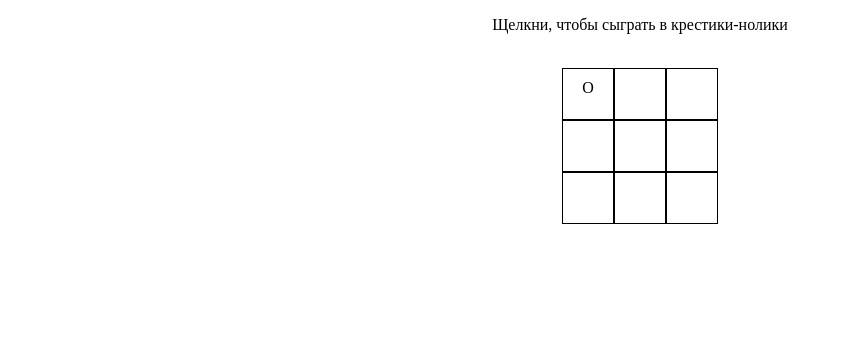
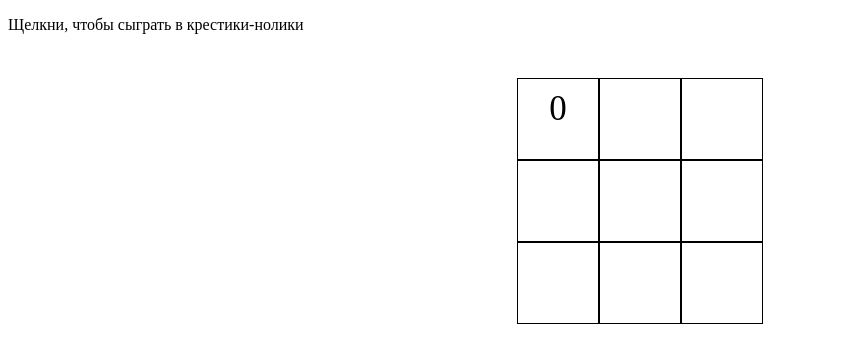
Before and after one commit to urisda1979/games, a plain HTML site: page index.html in a window 1280 px wide. Both pictures are taken after a click on the element 588 px from the left and 94 px from the top of the page. Shown: the whole page, without its empty margins (0-841 px from the left). Drawn offline with Linux system fonts and the light colour scheme.

Commit message:
last modification

```diff
--- a/index.html
+++ b/index.html
@@ -25,6 +25,6 @@
                 <div id="2_2" onclick="place(this)"></div>
             </div>
         </div>
-    <script src="oxo.js"></script>
+    <script src="script.js"></script>
 </body>
 </html>
--- a/oxo.js
+++ /dev/null
@@ -1,36 +0,0 @@
-var currentPlayer = "O";
-var won = false;
-
-function place(box) {
-    if (box.innerText != "" || won) return;
-    box.innerText = currentPlayer;
-    currentPlayer == "O" ? currentPlayer = "X" : currentPlayer = "O";
-    checkGameBoard ();
-}
-
-function checkGameBoard () {
-    for (let i=0; i<=2; i++) {
-        checkWinner (document.getElementById("0_" + i).innerText,
-                    document.getElementById("1_" + i).innerText,
-                    document.getElementById("2_" + i).innerText);
-
-        checkWinner (document.getElementById(i + "_0").innerText,
-                    document.getElementById(i + "_1").innerText,
-                    document.getElementById(i + "_2").innerText)
-                }
-
-    checkWinner (document.getElementById("0_0").innerText,
-                document.getElementById("1_1").innerText,
-                document.getElementById("2_2").innerText)
-
-    checkWinner (document.getElementById("0_2").innerText,
-                document.getElementById("1_1").innerText,
-                document.getElementById("2_0").innerText)
-}
-
-function checkWinner (first, second, third) {
-    if (first != "" && first == second && first == third) {
-        alert ("Победитель!");
-        won = true;
-    }
-}
--- /dev/null
+++ b/script.js
@@ -0,0 +1,35 @@
+let currentPlayer = "0";
+let won = false;
+
+function place(box) {
+        if (box.innerText !="" || won) return;
+        box.innerText = currentPlayer;
+        currentPlayer == "0" ? currentPlayer = "X" : currentPlayer = "0";
+        checkGameBoard();
+}
+
+function checkGameBoard() {
+    for (let i = 0; i<=2; i++) {
+        checkWinner(document.getElementById(i+"_0").innerText,
+            document.getElementById(i + "_1").innerText,
+            document.getElementById(i + "_2").innerText);
+        checkWinner(document.getElementById("0_" + i).innerText,
+            document.getElementById("1_" + i).innerText,
+            document.getElementById("2_" + i).innerText);
+    }
+
+        checkWinner(document.getElementById("0_0").innerText,
+            document.getElementById("1_1").innerText,
+            document.getElementById("2_2").innerText);
+        checkWinner(document.getElementById("0_2").innerText,
+            document.getElementById("1_1").innerText,
+            document.getElementById("2_0").innerText);
+}
+
+function checkWinner(first, second, third) {
+    if (first != "" && first == second && first == third) {
+        currentPlayer == "0" ? currentPlayer = "X" : currentPlayer = "0";
+        alert (`Победитель ` + currentPlayer + `!`);
+        won = true;
+    }
+}
--- a/style.css
+++ b/style.css
@@ -1,25 +1,21 @@
 .container {
-    max-width: 1200px;
-    margin: 0 auto;
-    text-align: center;
     display: flex;
+    align-items: center;
     flex-direction: column;
- }
-
- .text {
-    text-align: center;
+    margin-top: 10px;
  }
 
 .row div {
-    width: 30px;
-    height: 30px;
+    padding: 10px;
     border: 1px solid black;
-    padding: 10px;
+    height: 60px;
+    width: 60px;
     float: left;
     text-align: center;
+    margin: 0 auto;
+    font-size: 35px;
 }
 
 .row {
     clear: both;
-    margin: 0 auto;
 }
```
Also changed, not shown: test.html (deleted, +0 -19 lines), test1.html (deleted, +0 -44 lines), 2 other files.
